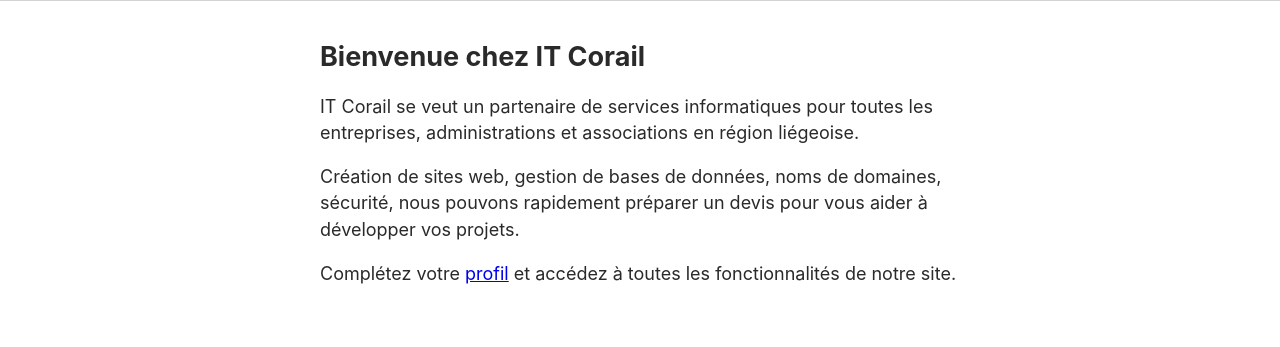
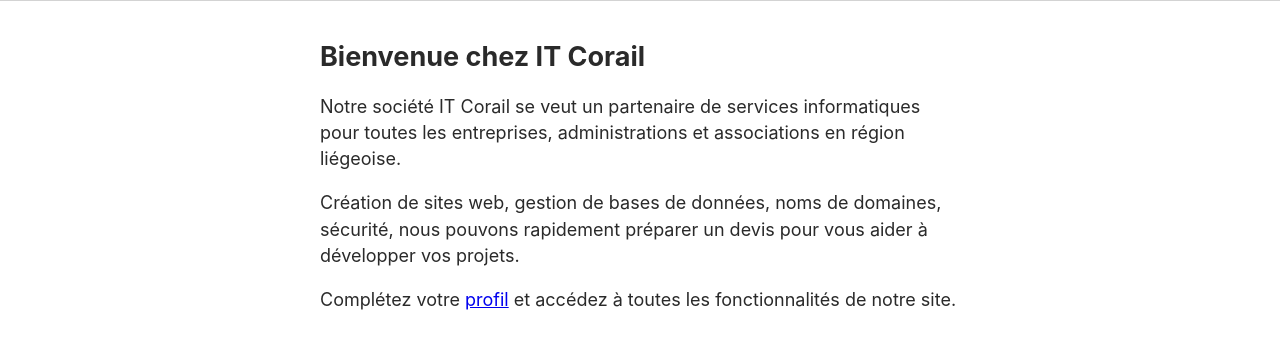
Before and after one commit to SoJerome/newcorail, a Gatsby site: page / in a window 1280 px wide. Shown: the part 119-466 px from the top of the page. Built offline with nearby package versions, Linux system fonts and the light colour scheme; Gatsby itself is replaced by a stand-in of ours.

Commit message:
modif de la page d'accueil

```diff
--- a/src/pages/index.js
+++ b/src/pages/index.js
@@ -9,7 +9,7 @@
     <Status />
     <View title="Bienvenue chez IT Corail">
       <p>
-        IT Corail se veut un partenaire de services informatiques pour toutes les entreprises, administrations et associations en région liégeoise.
+        Notre société IT Corail se veut un partenaire de services informatiques pour toutes les entreprises, administrations et associations en région liégeoise.
       </p>
 
       <p>Création de sites web, gestion de bases de données, noms de domaines, sécurité, nous pouvons rapidement préparer un devis pour vous aider à développer vos projets.
```
